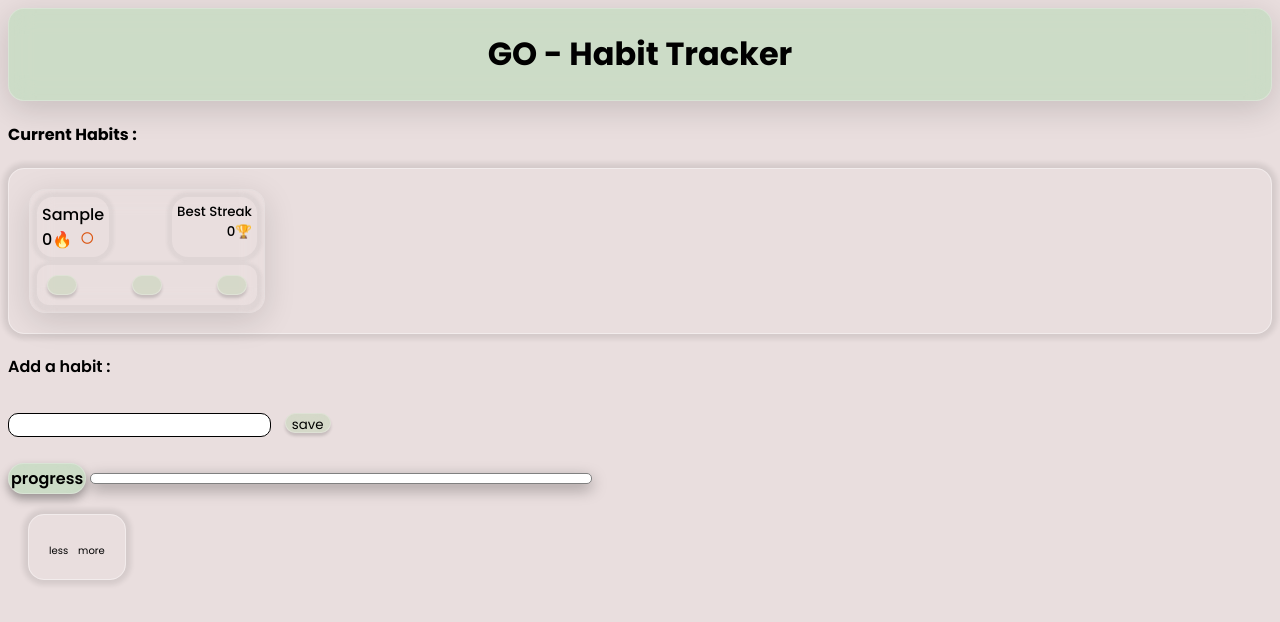
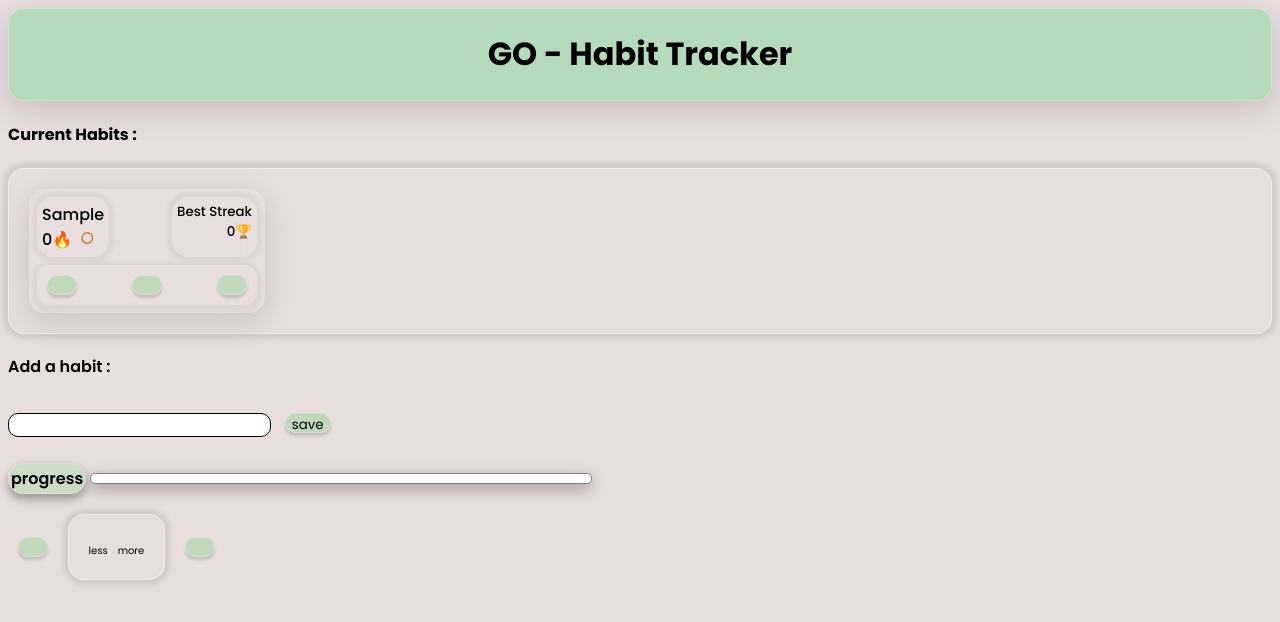
Before and after one commit to TanvirSingh9211/GO-habit-tracker, a website built with Vite: page index.html in a window 1280 px wide. Both pictures are taken after typing "Sample" into the empty fields and a click on the button "save". Built offline with nearby package versions, Linux system fonts and the light colour scheme; what cal-heatmap would draw is missing.

Commit message:
added navigation to the heat map, implemented variables in css for light and dark theme toggle feature

```diff
--- a/index.html
+++ b/index.html
@@ -31,13 +31,17 @@
         <div id="innerPB"></div>
     </div>
 
-    <div id="heatmap" class="heat-map">
-        <div class="legend-container">
-        <span>less</span>
-        <div id="legend"></div>
-        <span>more</span>
+    <div class="heat-map-container">
+        <button class="btn prev"></button>
+        <div id="heatmap" class="heat-map">
+            <div class="legend-container">
+                <span title="0 habit">less</span>
+                <div id="legend"></div>
+                <span title="4 or more habits">more</span>
+            </div>
+        </div>
+        <button class="btn next"></button>
     </div>
-  </div>
 
     <script type="module" src="script.js"></script>
 </body>
--- a/script.js
+++ b/script.js
@@ -39,27 +39,33 @@ function storeData(per){
 
 }
 
+
 const cal = new CalHeatmap();
 
- async function paintMap(){
+
+async function paintMap(){
+   const start = new Date();
+   start.setMonth(start.getMonth() - 5);
+
    await cal.paint({
    itemSelector: "#heatmap",
 
-   range: 6,
+   date: {
+      start
+   },
+
+   range: 12,
 
    domain: {
       type: "month",
+      width:20
 
-   },
-
-   date : {
-      start : new Date(),
    },
 
    subDomain: {
       type: "day",
-      height:15,
-      width:15,
+      height:10,
+      width:10,
       radius: 100
    },
 
@@ -106,13 +112,21 @@ text: () => ["", "Mon", "", "Wed", "", "Fri", ""]
 }
 ]
 ]);
-// cal.next();
+
+document.querySelector(".next").addEventListener('click',()=>{
+   cal.next(5);
+});
+
+document.querySelector(".prev").addEventListener('click',()=>{
+   cal.previous(5);
+ });
 
 }
 
 
 
 //Everyday Reset
+
 habits.forEach((habit)=>{
    let diff = dayjs().diff(dayjs(habit.lastDone),"days");
    if(diff>=1){
@@ -122,6 +136,7 @@ habits.forEach((habit)=>{
       }
    }
    savelocal();
+
 })
 
 
@@ -352,9 +367,12 @@ function displayHabits(){
       del.classList.add('btn','del');
       edit.classList.add('btn','edit');
       name.classList.add('nameCard');
+
+
       streak.classList.add('stCard');
       toplist.classList.add('toplist');
 
+      name.setAttribute('title',`name : ${nameFormat(habit.name)}`+'\n'+`created at : ${habit.createdAt}`);
 
       if(habit.completed===false){
          d_n.innerText = "radio_button_unchecked";
@@ -511,3 +529,4 @@ function savelocal() {
 }
 displayHabits();
 fillPB();
+paintMap();
--- a/style.css
+++ b/style.css
@@ -4,34 +4,56 @@
 @import url('https://fonts.googleapis.com/icon?family=Material+Icons');
 
 
-input[type="text"]:focus {
-    outline: none;
+/* lightmode colors */
+:root {
+    --primary-color : black;
+    --heading-bg-color : rgb(182, 219, 188);
+    --bg-color : rgb(233, 222, 222);
+    --heading-shadow : 0 8px 32px 0 rgba(0, 0, 0, 0.15);
+    --heading-border : 1px solid rgba(255, 255, 255, 0.25);
+    --form-border : 1px solid black;
+    --form-bg-color : white;
+    --btn-bg-color : rgb(193, 216, 187);
+    --btn-border :  1px solid rgba(255, 255, 255, 0.25);
+    --btn-shadow : 0 3px 3px 0 rgba(0, 0, 0, 0.15);
+    --habit-list-border : 1px solid rgba(255, 255, 255, 0.404);
+    --habit-list-shadow : 0px 0px 5px 5px rgba(0, 0, 0, 0.085);
+    --hab-card-border : 1px solid rgba(223, 222, 222, 0.25);
+    --hab-card-shadow : 0 8px 32px 0 rgba(0, 0, 0, 0.13);
+    --name-card-shadow :  0px 0px 3px 5px rgba(132, 130, 130, 0.099);
 }
+
+
 
 .heading {
     font-family:inherit ;
     text-align: center;
     font-weight: 700;
-    background: rgba(45, 206, 72, 0.15);
-    backdrop-filter: blur(12px);
-    border: 1px solid rgba(255, 255, 255, 0.25);
-    box-shadow: 0 8px 32px 0 rgba(0, 0, 0, 0.15);
+    background: var(--heading-bg-color);
+    /* backdrop-filter: blur(12px); */
+    border: var(--heading-border);
+    box-shadow: var(--heading-shadow);
     border-radius: 16px;
+
 }
 
 body{
 
     font-family: 'Poppins', sans-serif;
-    background-color:rgb(233, 222, 222) ;
+    background-color: var(--bg-color) ;
+    /* background-color: black; */
+    color: var(--primary-color);
 
 }
 
 .form {
     font-family: inherit;
     border-radius: 10px;
-    border: 1px solid black;
+    background-color : var(--form-bg-color);
+    border: var(--form-border);
     margin-top: 10px;
-     display:inline-block;
+    display:inline-block;
+    outline: none;
 }
 
 .valid{
@@ -55,10 +77,10 @@ body{
     font-family: inherit;
     font-weight: 400;
     height: 20px;
-    background: rgba(103, 185, 80, 0.15);
+    background: var(--btn-bg-color);
     backdrop-filter: blur(12px);
-    border: 1px solid rgba(255, 255, 255, 0.25);
-    box-shadow: 0 3px 3px 0 rgba(0, 0, 0, 0.15);
+    border: var(--btn-border);
+    box-shadow: var(--btn-shadow);
     border-radius: 16px;
     cursor: pointer;
     margin: 10px;
@@ -66,9 +88,9 @@ body{
 #habitlist {
     font-family: inherit;
     display: flex;
-    border: 1px solid  rgba(255, 255, 255, 0.404);
+    border: var(--habit-list-border);
     border-radius: 16px;
-    box-shadow: 0px 0px 5px 5px rgba(0, 0, 0, 0.085);
+    box-shadow: var(--habit-list-shadow);
     flex-flow: row wrap;
     padding : 20px;
     gap : 12px
@@ -91,15 +113,15 @@ body{
 
 
     backdrop-filter: blur(12px);
-    border: 1px solid rgba(223, 222, 222, 0.25);
-    box-shadow: 0 8px 32px 0 rgba(0, 0, 0, 0.13);
+    border: var(--hab-card-border);
+    box-shadow: var(--hab-card-shadow);
     border-radius: 16px;
 
 }
 
 .nameCard {
     padding: 5px;
-    box-shadow: 0px 0px 3px 5px rgba(132, 130, 130, 0.099);
+    box-shadow: var(--name-card-shadow);
     border-radius: 16px;
     width: min-content;
     /* force ele to stay within parent size,let it shrink but not let it grow */
@@ -109,6 +131,7 @@ body{
     white-space: nowrap;
     overflow: hidden;
     text-overflow: ellipsis;
+    cursor: pointer;
 
     /* position: relative; keeps the popup localized to this item */
 
@@ -210,7 +233,7 @@ body{
     border:1px solid black;
     display: flex;
     padding: 20px;
-    margin:20px;
+
     border: 1px solid  rgba(255, 255, 255, 0.404);
     border-radius: 16px;
     box-shadow: 0px 0px 5px 5px rgba(0, 0, 0, 0.085);
@@ -218,6 +241,14 @@ body{
     flex-direction: column-reverse;
 
 }
+
+.heat-map-container{
+    display: flex;
+    margin-top: 20px;
+    gap:10px;
+    align-items: center;
+}
+
 .legend-container {
    margin-top: auto ;
    margin-left: auto;
@@ -229,6 +260,7 @@ body{
 }
 .legend-container>span {
     font-size:x-small;
+    cursor: pointer;
 }
 
 
@@ -240,6 +272,7 @@ body{
     transform: translateY(2px) ;
 
 }
+
 
 /* All pseudo selectors */
 
@@ -273,17 +306,32 @@ body{
 }
 .done::before {
     font-family: 'Material Icons';
-    content: '\e5ca'; /* Unicode for 'done' icon */
+    content: '\e5ca';
     font-size: 20px;
     color: #2e7d32;
 }
 
 .alert::before {
     font-family: 'Material Icons';
-    content: '\e88e'; /* Unicode for 'done' icon */
+    content: '\e88e';
     font-size: 50px;
     color: gray;
 
+}
+.next::before {
+    font-family: 'Material Icons';
+    /* forward arrow icon */
+    content: "\e5c8";
+    font-size: 20px;
+    color: black;
+
+}
+.prev::before {
+     font-family: 'Material Icons';
+     /* bacward  arrow icon */
+    content: "\e5c4";
+    font-size: 20px;
+    color: black;
 }
 /* All animations */
 
```
